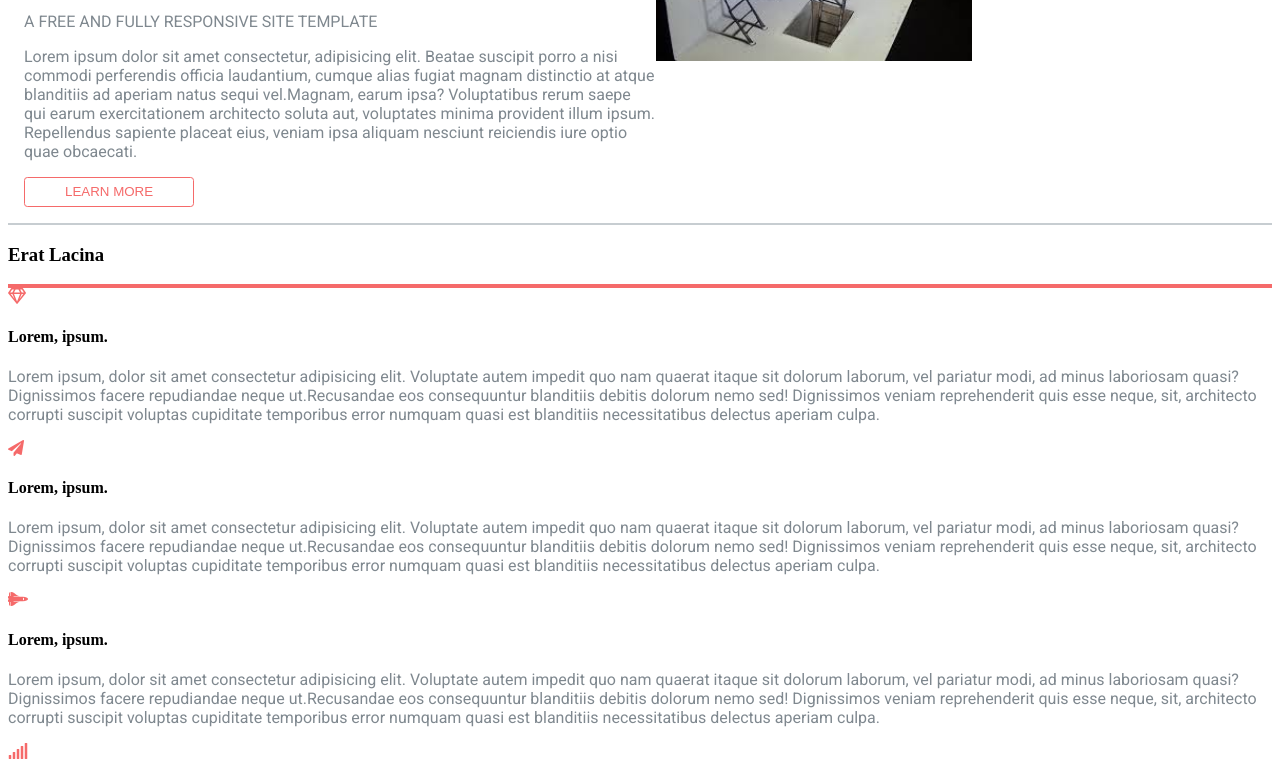
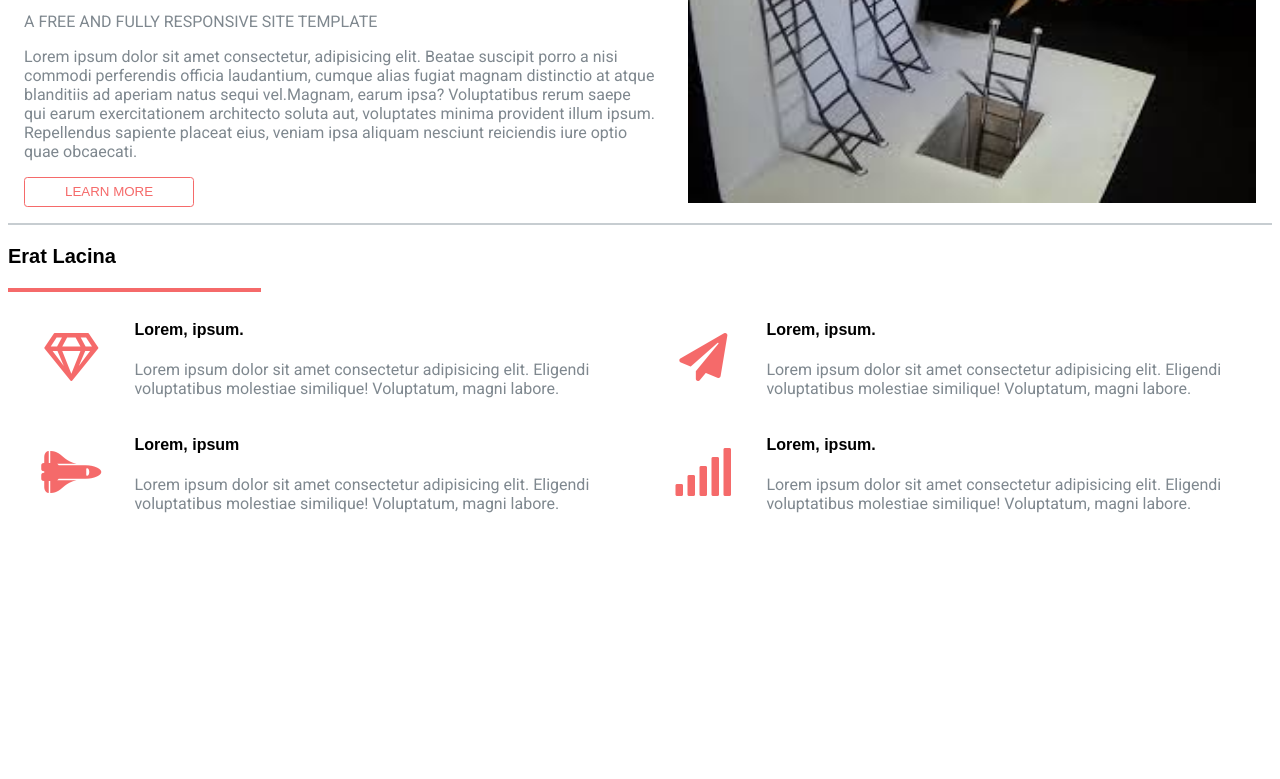
Before and after one commit to NeoCat98/Labo4, a plain HTML site: page index.html in a window 1280 px wide. Shown: the part 195-974 px from the top of the page. After the commit the page ends 800 px from the top, so only its background shows below. Drawn offline with Linux system fonts and the light colour scheme.

Commit message:
segundo commit

```diff
--- a/css/style.css
+++ b/css/style.css
@@ -26,7 +26,7 @@ nav>a{
     padding: 0.5em;
     font-size: 2em;
 }
-
+/*                  */
 h2{
     font-family: sans-serif;
     font-size: 2em;
@@ -63,12 +63,11 @@ input[type="button"]:hover{
 }
 
 img{
-    height: 100%;
-    width: 50%;
-}
-
-div>i{
-    color: #f56a6a;
+    margin-left: auto;
+    width: 90%;
+    margin-right: auto;
+    display: block;
+    margin: auto;
 }
 
 .flex_container{
@@ -76,24 +75,40 @@ div>i{
     flex-direction: row;
     align-content: flex-start;
 }
-
+/*                  */
 .container{
     border-top: solid 0.15em #C7CDD1;
-    display: grid;
 }
 
-.contenido{
-    border-bottom: solid 0.25em #f56a6a;
-    grid-area: 1 / 1 / 1 / 1;
+h3{
+    font-size: 1.25em;
+    font-family: sans-serif;
 }
 
-.contenido1{
-
-    grid-area: 2 / 2 / 2 / 2;
-
+h4{
+    font-size: 1em;
+    font-family: sans-serif;
 }
 
-.contenido2{
-    grid-area: 3 / 3 / 3 / 3;
+hr{
+    color: #f56a6a;
+    background: #f56a6a;
+    border: 0;
+    width: 20%;
+    height: 0.25em;
+    align-content: flex-start;
+    margin-left: 0;
+}
 
+.grid_container{
+    display: grid;
+    grid-template-columns: 10% 40% 10% 40%;
 }
+
+div>div div{
+    margin: auto auto;
+}
+
+div>div i {
+    color: #f56a6a;
+}
--- a/index.html
+++ b/index.html
@@ -32,37 +32,38 @@
         </div>
     </div>
     <div class="container">
-        <div class="contenido">
+        <div>
             <h3>Erat Lacina</h3>
+            <hr>
         </div>
         <div class="grid_container">
             <div class="contenido1">
-                <i class="far fa-gem item1"></i>
+                <i class="far fa-gem fa-3x"></i>
             </div>
-            <div class="contenido2">
+            <div>
                 <h4>Lorem, ipsum.</h4>
-                <p>Lorem ipsum, dolor sit amet consectetur adipisicing elit. Voluptate autem impedit quo nam quaerat itaque sit dolorum laborum, vel pariatur modi, ad minus laboriosam quasi? Dignissimos facere repudiandae neque ut.Recusandae eos consequuntur blanditiis debitis dolorum nemo sed! Dignissimos veniam reprehenderit quis esse neque, sit, architecto corrupti suscipit voluptas cupiditate temporibus error numquam quasi est blanditiis necessitatibus delectus aperiam culpa.</p>
+                <p>Lorem ipsum dolor sit amet consectetur adipisicing elit. Eligendi voluptatibus molestiae similique! Voluptatum, magni labore.</p>
             </div>
             <div class="contenido3">
-                <i class="fas fa-paper-plane"></i>
+                <i class="fas fa-paper-plane fa-3x"></i>
             </div>
-            <div class="contenido4">
+            <div>
                 <h4>Lorem, ipsum.</h4>
-                <p>Lorem ipsum, dolor sit amet consectetur adipisicing elit. Voluptate autem impedit quo nam quaerat itaque sit dolorum laborum, vel pariatur modi, ad minus laboriosam quasi? Dignissimos facere repudiandae neque ut.Recusandae eos consequuntur blanditiis debitis dolorum nemo sed! Dignissimos veniam reprehenderit quis esse neque, sit, architecto corrupti suscipit voluptas cupiditate temporibus error numquam quasi est blanditiis necessitatibus delectus aperiam culpa.</p>
+                <p>Lorem ipsum dolor sit amet consectetur adipisicing elit. Eligendi voluptatibus molestiae similique! Voluptatum, magni labore.</p>
             </div>
             <div class="contenido5">
-                <i class="fas fa-space-shuttle item1"></i>
+                <i class="fas fa-space-shuttle fa-3x"></i>
             </div>
-            <div class="contenido6">
-                <h4>Lorem, ipsum.</h4>
-                <p>Lorem ipsum, dolor sit amet consectetur adipisicing elit. Voluptate autem impedit quo nam quaerat itaque sit dolorum laborum, vel pariatur modi, ad minus laboriosam quasi? Dignissimos facere repudiandae neque ut.Recusandae eos consequuntur blanditiis debitis dolorum nemo sed! Dignissimos veniam reprehenderit quis esse neque, sit, architecto corrupti suscipit voluptas cupiditate temporibus error numquam quasi est blanditiis necessitatibus delectus aperiam culpa.</p>
+            <div>
+                <h4>Lorem, ipsum</h4>
+                <p>Lorem ipsum dolor sit amet consectetur adipisicing elit. Eligendi voluptatibus molestiae similique! Voluptatum, magni labore.</p>
             </div>
             <div class="contenido7">
-                <i class="fas fa-signal"></i>
+                <i class="fas fa-signal fa-3x"></i>
             </div>
-            <div class="contenido8">
+            <div>
                 <h4>Lorem, ipsum.</h4>
-                <p>Lorem ipsum, dolor sit amet consectetur adipisicing elit. Voluptate autem impedit quo nam quaerat itaque sit dolorum laborum, vel pariatur modi, ad minus laboriosam quasi? Dignissimos facere repudiandae neque ut.Recusandae eos consequuntur blanditiis debitis dolorum nemo sed! Dignissimos veniam reprehenderit quis esse neque, sit, architecto corrupti suscipit voluptas cupiditate temporibus error numquam quasi est blanditiis necessitatibus delectus aperiam culpa.</p>
+                <p>Lorem ipsum dolor sit amet consectetur adipisicing elit. Eligendi voluptatibus molestiae similique! Voluptatum, magni labore.</p>
             </div>
         </div>
     </div>
```
